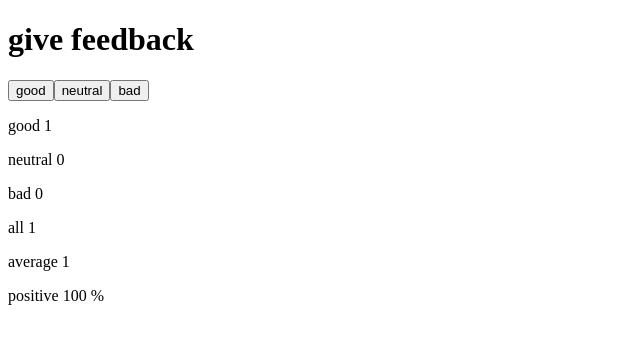
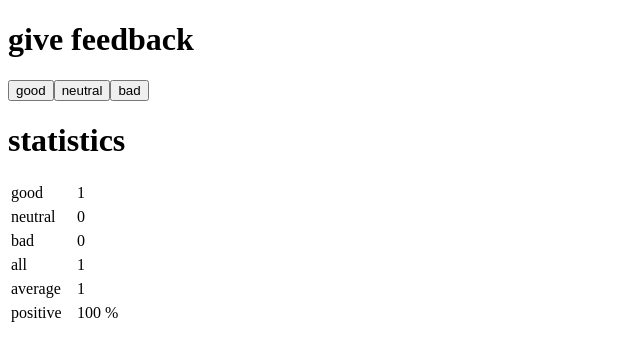
Before and after one commit to malinhaggblom/fullstack, a React (Create React App) app in the folder part1/unicafe/: page / in a window 1280 px wide. Both pictures are taken after a click on the button "good". Shown: the top 360 px of the page, without its empty margins (0-640 px from the left). Built offline with nearby package versions, Linux system fonts and the light colour scheme.

Commit message:
part 1.11

```diff
--- a/part1/unicafe/src/App.js
+++ b/part1/unicafe/src/App.js
@@ -21,9 +21,12 @@ const Button = (props) => {
 const StatisticLine = (props) => {
   return (
     <div>
-      <p>
-        {props.text} {props.value}
-        </p>
+      <table>
+        <tr>
+        <td width="62px">{props.text}</td>
+        <td>{props.value}</td>
+      </tr>
+      </table>
     </div>
   )
 }
@@ -38,6 +41,7 @@ const Statistics = (props) => {
       }
     return (
       <div>
+      <h1>statistics</h1>
       <StatisticLine text="good" value={props.good}/>
       <StatisticLine text="neutral" value={props.neutral}/>
       <StatisticLine text="bad" value={props.bad}/>
```
